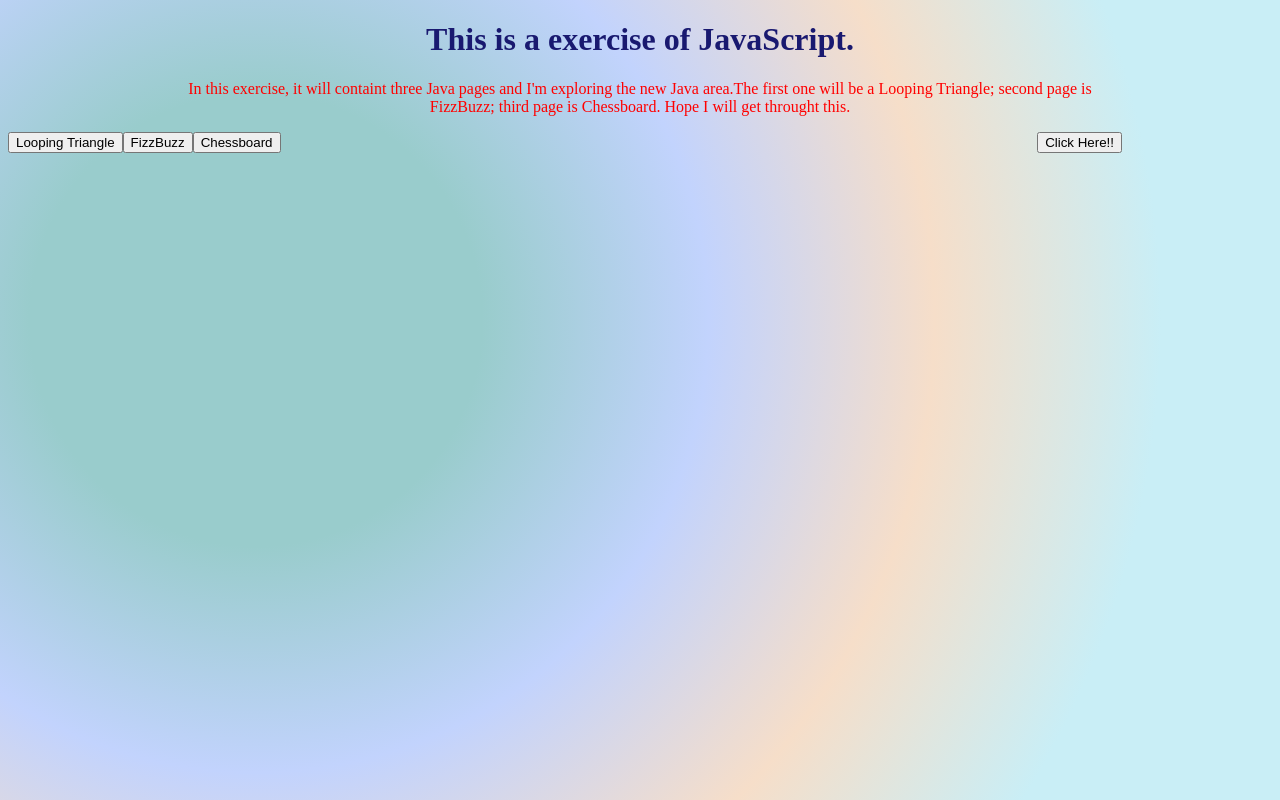
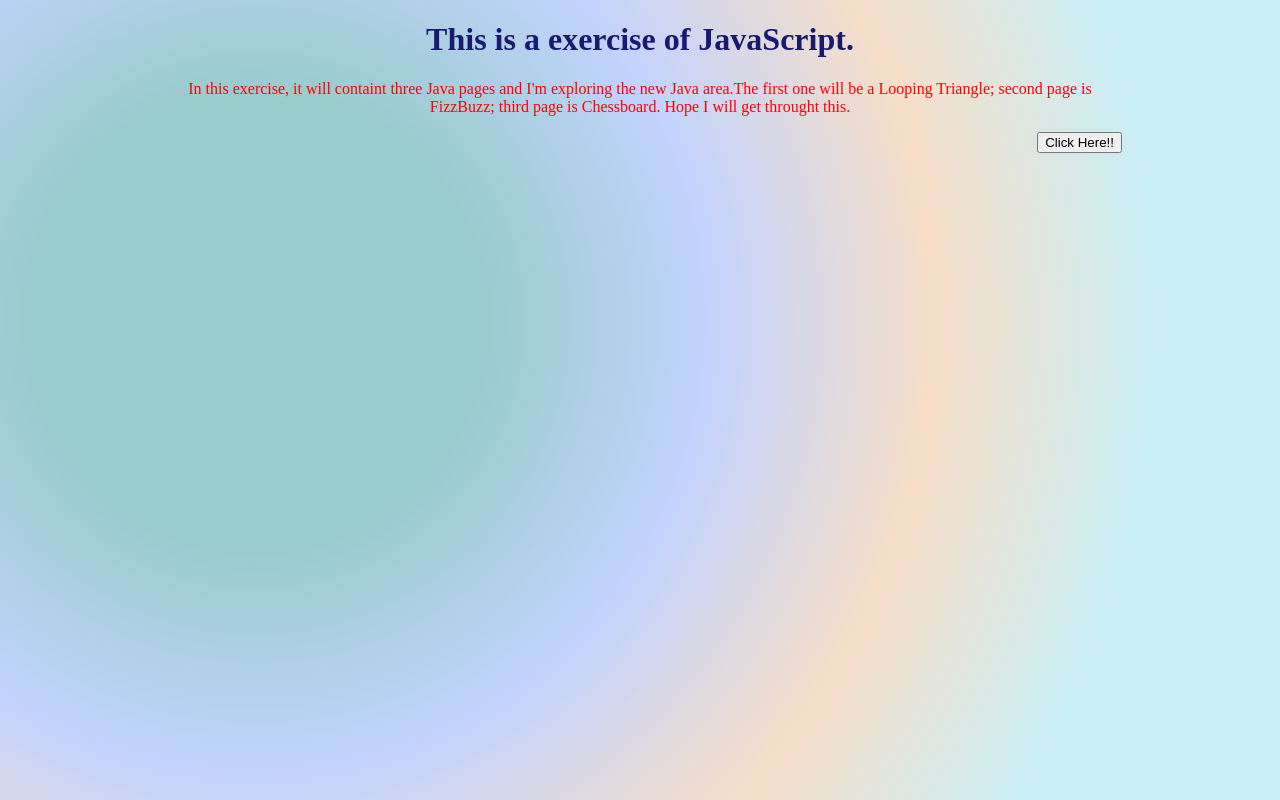
Before and after one commit to MengshiChen/109_technical_exercise-6, a plain HTML site: page index.html in a window 1280 px wide. Drawn offline with Linux system fonts and the light colour scheme.

Commit message:
no button

```diff
--- a/css/style.css
+++ b/css/style.css
@@ -23,6 +23,6 @@ p{
 button{
   float: right;
 }
-.pages{
+/* .pages{
   float: left;
-}
+} */
--- a/index.html
+++ b/index.html
@@ -20,9 +20,9 @@
         }
       </script>
     </div>
-
+<!--
      <a href="ex_1.js"><button type="button" class="pages">Looping Triangle</button></a>
       <a href="ex_2.js"><button type="button"class="pages">FizzBuzz</button></a>
-       <a href="ex_3.js"><button type="button"class="pages">Chessboard</button></a>
+       <a href="ex_3.js"><button type="button"class="pages">Chessboard</button></a> -->
   </body>
 </html>
```
